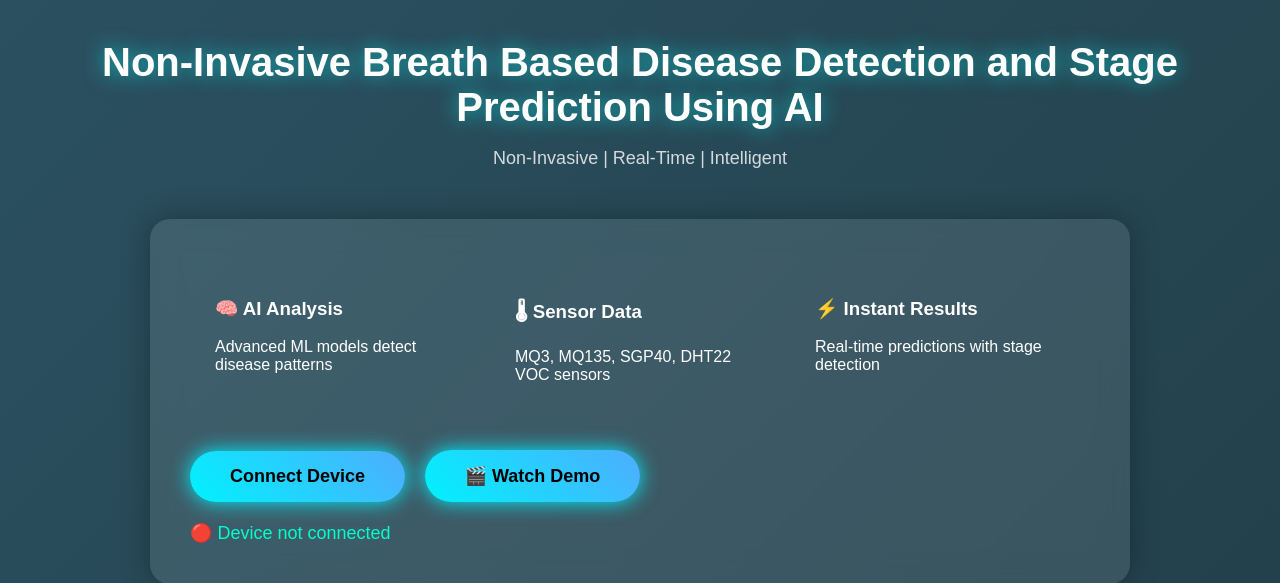
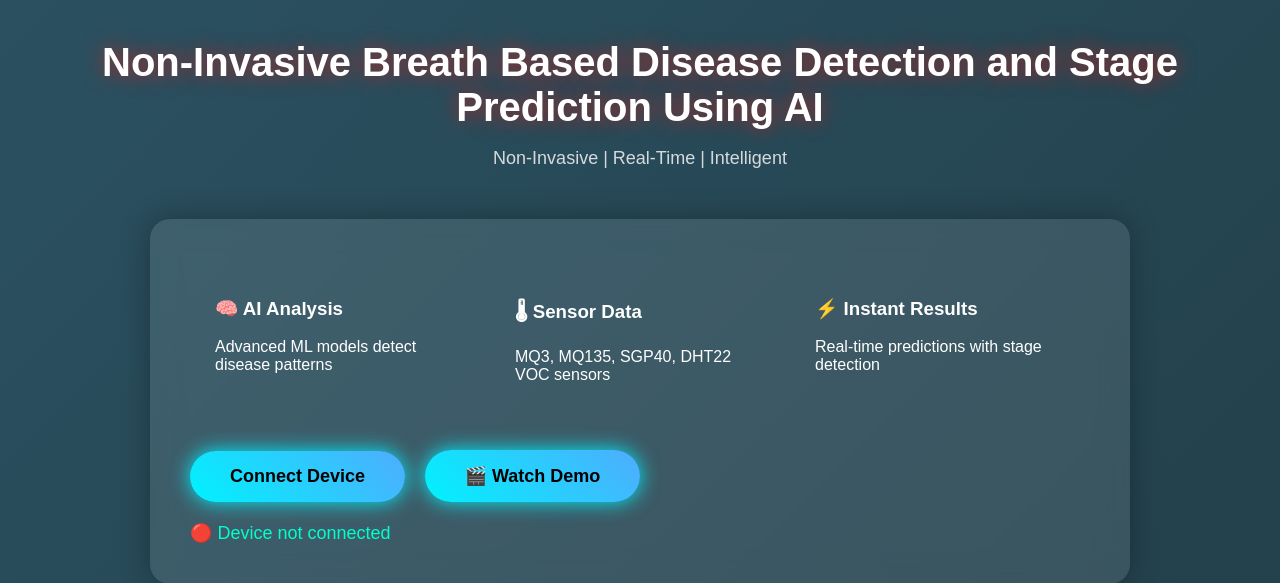
Before and after one commit to Rani497/Non_invasive-breath-based-disease-detection-and-stage-prediction-using-Ai, a Flask app: page / in a window 1280 px wide. Shown: the part 101-684 px from the top of the page. Run offline with Flask 3, Linux system fonts and the light colour scheme.

Commit message:
Updated landing page

```diff
--- a/Backend/templates/landing.html
+++ b/Backend/templates/landing.html
@@ -53,7 +53,7 @@ body {
 .hero h1 {
   font-size: 40px;
   margin-bottom: 10px;
-  text-shadow: 0 0 20px rgba(0,255,255,0.6);
+  text-shadow: 0 0 20px rgba(255, 21, 0, 0.6);
 }
 
 .hero p {
```
